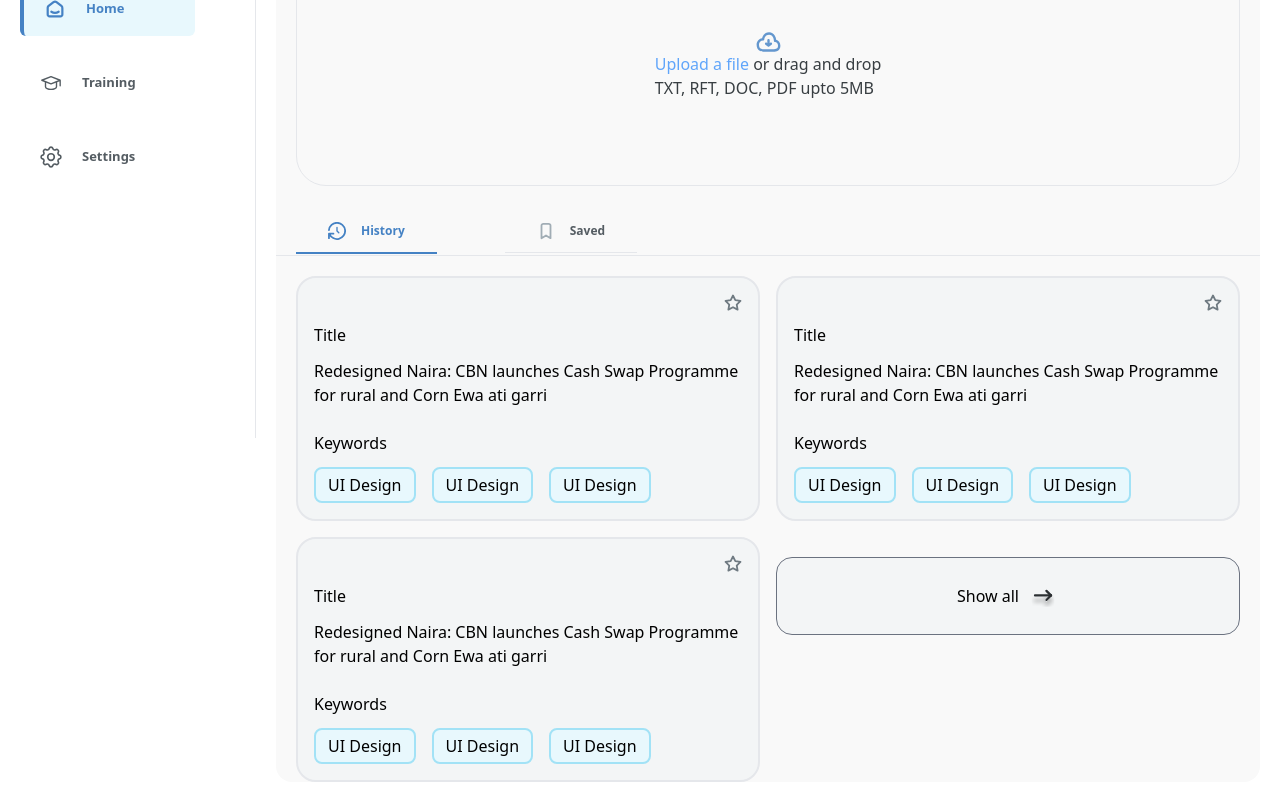
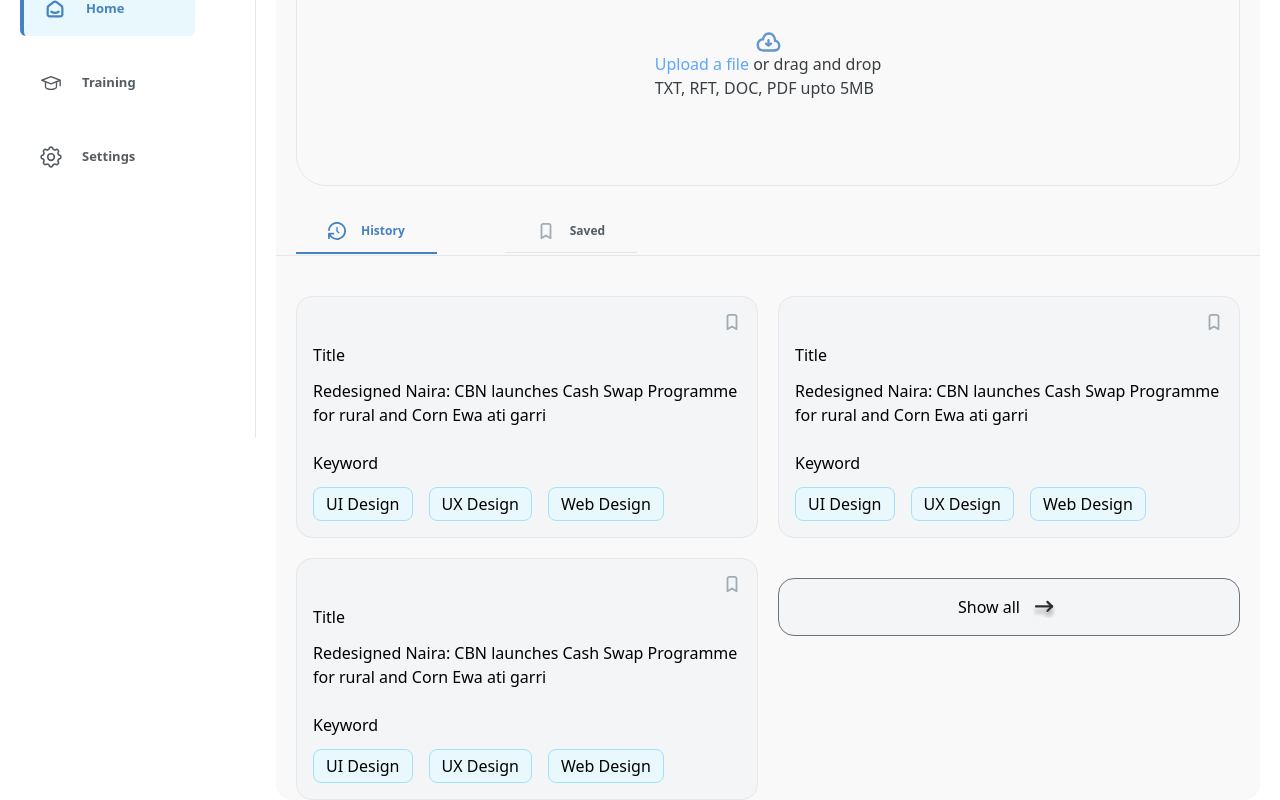
Before and after one commit to Project-Bourne/fe-secretary, a Next.js app: page /home/history in a window 1280 px wide. Shown: the part 362-1162 px from the top of the page. Built offline with nearby package versions, Linux system fonts and the light colour scheme.

Commit message:
refactor the histroy

```diff
--- a/src/layout/SettingsLayout/index.tsx
+++ b/src/layout/SettingsLayout/index.tsx
@@ -1,5 +1,5 @@
 import { TabComp } from '@/pages/settings/components';
-import React, { ReactNode, useState } from 'react'
+import React, { ReactNode } from 'react'
 import { useRouter } from 'next/router';
 
 
--- a/src/pages/dashboard/components/Card.tsx
+++ b/src/pages/dashboard/components/Card.tsx
@@ -1,6 +1,6 @@
 import React from 'react';
 import CustomCard from '@/components/ui/CustomCard';
-import Data from './Contants';
+import Data from './data';
 
 function Card() {
   return Data.map((item, index) => (
--- a/src/pages/home/components/FileUpload/FileUploadSection.tsx
+++ b/src/pages/home/components/FileUpload/FileUploadSection.tsx
@@ -1,10 +1,9 @@
-import React, {useState} from 'react';
+import React, { useState } from 'react';
 import Image from 'next/image';
 import CustomModal from '@/components/ui/CustomModal';
 import SummarizeSettings from '../ModalPopUp/summarizeSettings';
 
 const FileUploadSection = ({ file, handleDeleteFile, isLoading }) => {
-
   const [SummarizeSetting, setSummarizeSetting] = useState(false);
   const handleModal = () => {
     setSummarizeSetting(true);
@@ -32,7 +31,7 @@ const FileUploadSection = ({ file, handleDeleteFile, isLoading }) => {
               </div>
             </div>
           </div>
-          <span className="rounded-full bg-[#FEE2E2] flex align-middle justify-center w-[40px] h-[40px]">
+          <span className="rounded-full bg-[#FEE2E2] flex align-middle justify-center w-[70px] h-[40px] cursor-pointer">
             <Image
               src={require(`../../../../assets/icons/red-delete.svg`)}
               alt="upload image"
@@ -58,8 +57,7 @@ const FileUploadSection = ({ file, handleDeleteFile, isLoading }) => {
           style="bg-white md:w-[30%] w-[90%] relative top-[20%] rounded-xl mx-auto pt-3 px-3 pb-5"
           closeModal={() => setSummarizeSetting(false)}
         >
-
-          < SummarizeSettings/>
+          <SummarizeSettings />
         </CustomModal>
       )}
     </>
--- /dev/null
+++ b/src/pages/home/history/Histroy.tsx
@@ -0,0 +1,80 @@
+import React from 'react';
+import Image from 'next/image';
+import data, { HistoryItem } from './data';
+
+function Histroy() {
+
+ // Function to get the first 3 history items
+ const getFirstThreeHistoryItems = () => {
+    return data.slice(0, 3);
+  };
+
+  return (
+    <div className='grid grid-cols-1 md:grid-cols-2 gap-5 my-10 px-5'>
+      {/* Conditional rendering for empty data */}
+      {data.length === 0 ? (
+        <div className="flex flex-col items-center justify-center w-[100%] my-[5rem] md:ml-[15rem] pb-10">
+          <Image
+            src={require('../../../assets/icons/Time.svg')}
+            alt="documents"
+            className="cursor-pointer pb-5"
+            width={100}
+          />
+          <h1 className="text-center text-2xl pb-5">No history yet</h1>
+          <p className="text-center text-gray-400 pb-5">
+            Your recent documents will appear here
+          </p>
+        </div>
+      ) : (
+        <>
+          {/* Render the list items */}
+          {getFirstThreeHistoryItems().map((item: HistoryItem, index) => (
+            <div
+              key={index}
+              className="row-span-2 p-4 rounded-[1rem] border  bg-sirp-lightGrey w-10rem"
+            >
+              <div className="flex align-middle justify-end">
+                <Image
+                  className="flex align-middle justify-center"
+                  src={item.imgSrc}
+                  alt="upload image"
+                  width={18}
+                  height={18}
+                  priority
+                />
+              </div>
+              <div className="flex flex-col">
+                <span className="font-light my-3">{item.title}</span>
+                <span className="font-normal mb-3">{item.description}</span>
+                <span className="font-light my-3">{item.keywordTitle}</span>
+                <div className="flex flex-wrap align-middle gap-4">
+                  {item.keywords.map(keyword => (
+                    <span
+                      key={keyword.id}
+                      className="lang rounded-lg bg-sirp-primaryLess2 border border-sirp-keynotebg flex align-middle px-3 py-1"
+                    >
+                      {keyword.keyword}
+                    </span>
+                  ))}
+                </div>
+              </div>
+            </div>
+          ))}
+
+          {/* "Show all" button */}
+          <div className="border flex items-center gap-2 cursor-pointer bg-sirp-lightGrey justify-center py-2 border-gray-500 mt-5 w-[100%] rounded-[1rem]">
+            <h2>Show all</h2>
+            <Image
+              src={require('../../../assets//icons/leftArro.svg')}
+              alt="documents"
+              className="cursor-pointer w-[2rem] h-[2rem] mt-2"
+              width={10}
+            />
+          </div>
+        </>
+      )}
+    </div>
+  );
+}
+
+export default Histroy;
--- /dev/null
+++ b/src/pages/home/history/data.ts
@@ -0,0 +1,83 @@
+export interface HistoryItem {
+  id: number;
+  imgSrc: string;
+  title: string;
+  description: string;
+keywordTitle: string;
+  keywords: {
+    id: number;
+    keyword: string;
+  }[];
+}
+
+const data:HistoryItem[] = [
+    {
+      id: 1,
+      imgSrc: require('src/assets/icons/saved.svg'),
+      title: 'Title',
+      description:
+        'Redesigned Naira: CBN launches Cash Swap Programme for rural and Corn Ewa ati garri',
+    keywordTitle: 'Keyword',
+      keywords: [
+        {
+          id: 1,
+          keyword: 'UI Design',
+        },
+        {
+          id: 2,
+          keyword: 'UX Design',
+        },
+        {
+          id: 3,
+          keyword: 'Web Design',
+        },
+      ],
+    },
+    {
+        id: 2,
+        imgSrc: require('src/assets/icons/saved.svg'),
+        title: 'Title',
+        description:
+            'Redesigned Naira: CBN launches Cash Swap Programme for rural and Corn Ewa ati garri',
+      keywordTitle: 'Keyword',
+        keywords: [
+            {
+                id: 1,
+                keyword: 'UI Design',
+            },
+            {
+                id: 2,
+                keyword: 'UX Design',
+            },
+            {
+                id: 3,
+                keyword: 'Web Design',
+            },
+        ],
+    },
+    {
+        id: 3,
+        imgSrc: require('src/assets/icons/saved.svg'),
+        title: 'Title',
+        description:
+
+            'Redesigned Naira: CBN launches Cash Swap Programme for rural and Corn Ewa ati garri',
+      keywordTitle: 'Keyword',
+        keywords: [
+            {
+                id: 1,
+                keyword: 'UI Design',
+            },
+            {
+                id: 2,
+                keyword: 'UX Design',
+            },
+            {
+                id: 3,
+                keyword: 'Web Design',
+            },
+        ],
+    },
+  ];
+
+  export default data;
--- a/src/pages/home/history/index.tsx
+++ b/src/pages/home/history/index.tsx
@@ -4,6 +4,7 @@ import { HomeSubData } from '@/utils/constants';
 import Image from 'next/image';
 import { useRouter } from 'next/router';
 import FileUpload from '../components/FileUpload';
+import History from './Histroy';
 
 function HomeHistory() {
 
@@ -19,110 +20,8 @@ function HomeHistory() {
       </HomeLayout>
 
       <SettingsLayout showTitle={showTitle} data={HomeSubData}>
-        <div className="m-5 grid grid-cols-1 md:grid-cols-2 gap-4">
-          <div className="row-span-2 p-4 rounded-[20px] border-2 border-[#E5E7EB] bg-[#F3F5F6]">
-            <div className="flex align-middle justify-end">
-              <Image
-                className="flex align-middle justify-center"
-                src={require(`src/assets/icons/star.svg`)}
-                alt="upload image"
-                width={18}
-                height={18}
-                priority
-              />
-            </div>
-            <div className="flex flex-col">
-              <span className="font-light my-3">Title</span>
-              <span className="font-normal mb-3">
-                Redesigned Naira: CBN launches Cash Swap Programme for rural and
-                Corn Ewa ati garri
-              </span>
-              <span className="font-light my-3">Keywords</span>
-              <div className="flex flex-wrap align-middle gap-4">
-                <span className="lang rounded-lg bg-[#E8F8FD] border-2 border-[#A2E2F6] flex align-middle px-3 py-1">
-                  UI Design
-                </span>
-                <span className="lang rounded-lg bg-[#E8F8FD] border-2 border-[#A2E2F6] flex align-middle px-3 py-1">
-                  UI Design
-                </span>
-                <span className="lang rounded-lg bg-[#E8F8FD] border-2 border-[#A2E2F6] flex align-middle px-3 py-1">
-                  UI Design
-                </span>
-              </div>
-            </div>
-          </div>
-          <div className="row-span-2 p-4 rounded-[20px] border-2 border-[#E5E7EB] bg-[#F3F5F6]">
-            <div className="flex align-middle justify-end">
-              <Image
-                className="flex align-middle justify-center"
-                src={require(`src/assets/icons/star.svg`)}
-                alt="upload image"
-                width={18}
-                height={18}
-                priority
-              />
-            </div>
-            <div className="flex flex-col">
-              <span className="font-light my-3">Title</span>
-              <span className="font-normal mb-3">
-                Redesigned Naira: CBN launches Cash Swap Programme for rural and
-                Corn Ewa ati garri
-              </span>
-              <span className="font-light my-3">Keywords</span>
-              <div className="flex flex-wrap align-middle gap-4">
-                <span className="lang rounded-lg bg-[#E8F8FD] border-2 border-[#A2E2F6] flex align-middle px-3 py-1">
-                  UI Design
-                </span>
-                <span className="lang rounded-lg bg-[#E8F8FD] border-2 border-[#A2E2F6] flex align-middle px-3 py-1">
-                  UI Design
-                </span>
-                <span className="lang rounded-lg bg-[#E8F8FD] border-2 border-[#A2E2F6] flex align-middle px-3 py-1">
-                  UI Design
-                </span>
-              </div>
-            </div>
-          </div>
-          <div className="row-span-2 p-4 rounded-[20px] border-2 border-[#E5E7EB] bg-[#F3F5F6]">
-            <div className="flex align-middle justify-end">
-              <Image
-                className="flex align-middle justify-center"
-                src={require(`../../../assets/icons/star.svg`)}
-                alt="upload image"
-                width={18}
-                height={18}
-                priority
-              />
-            </div>
-            <div className="flex flex-col">
-              <span className="font-light my-3">Title</span>
-              <span className="font-normal mb-3">
-                Redesigned Naira: CBN launches Cash Swap Programme for rural and
-                Corn Ewa ati garri
-              </span>
-              <span className="font-light my-3">Keywords</span>
-              <div className="flex flex-wrap align-middle gap-4">
-                <span className="lang rounded-lg bg-[#E8F8FD] border-2 border-[#A2E2F6] flex align-middle px-3 py-1">
-                  UI Design
-                </span>
-                <span className="lang rounded-lg bg-[#E8F8FD] border-2 border-[#A2E2F6] flex align-middle px-3 py-1">
-                  UI Design
-                </span>
-                <span className="lang rounded-lg bg-[#E8F8FD] border-2 border-[#A2E2F6] flex align-middle px-3 py-1">
-                  UI Design
-                </span>
-              </div>
-            </div>
-          </div>
-          <div className="border flex items-center gap-2 cursor-pointer  bg-[#F3F5F6] justify-center py-2 border-gray-500 mt-5 w-[100%]  h-[100%] rounded-[1rem]">
-            <h2>Show all</h2>
-            <Image
-              src={require('../../../assets//icons/leftArro.svg')}
-              alt="documents"
-              className="cursor-pointer w-[2rem] h-[2rem] mt-2"
-              width={10}
-            />
-          </div>
-        </div>
+          <History />
+
       </SettingsLayout>
     </div>
   );
--- a/tsconfig.json
+++ b/tsconfig.json
@@ -64,7 +64,7 @@
     "**/*.ts",
     "**/*.tsx",
     ".next/types/**/*.ts"
-  ],
+, "src/pages/dashboard/components/data.js"  ],
   "exclude": [
     "node_modules"
   ]
```
Also changed, not shown: src/pages/home/homecontent/homecontent.tsx (+18 -10 lines), src/assets/icons/Time.svg (added), src/pages/dashboard/components/data.js (renamed from src/pages/dashboard/components/Contants.tsx).
